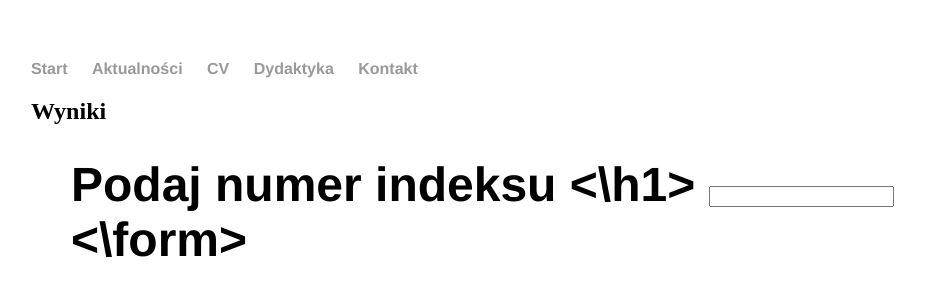
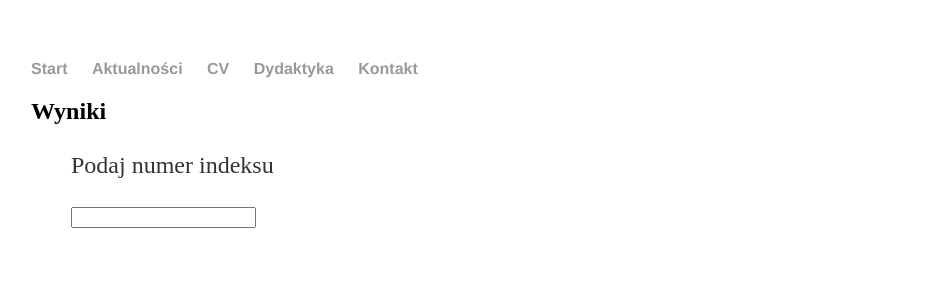
Before and after one commit to alicjaszabelska/alicjaszabelska.github.io, a Jekyll site: the page built from dydaktyka/wyniki.html, in a window 1280 px wide. Shown: the top 300 px of the page, without its empty margins (161-1086 px from the left). Built offline with Jekyll 4.4.1, drawn with Linux system fonts in a browser that asks for light colours.

Commit message:
Update wyniki.html

```diff
--- a/dydaktyka/wyniki.html
+++ b/dydaktyka/wyniki.html
@@ -6,9 +6,9 @@ title: Wyniki
 	<ul class="posts">
 
 <form onsubmit="return.results();" method="post" action="mailto:alicja.szabelska@up.poznan.pl">
-<h1> Podaj numer indeksu <\h1>
+<p> Podaj numer indeksu </p>
 <input id="indeks" type="text" name="indeks">
-<\form>
+</form>
 
 <script>
   function results() {
@@ -16,4 +16,4 @@ title: Wyniki
     document.write("Twoja ocena to:")
     document.write(ocena)
   }
-<\script>
+</script>
```
